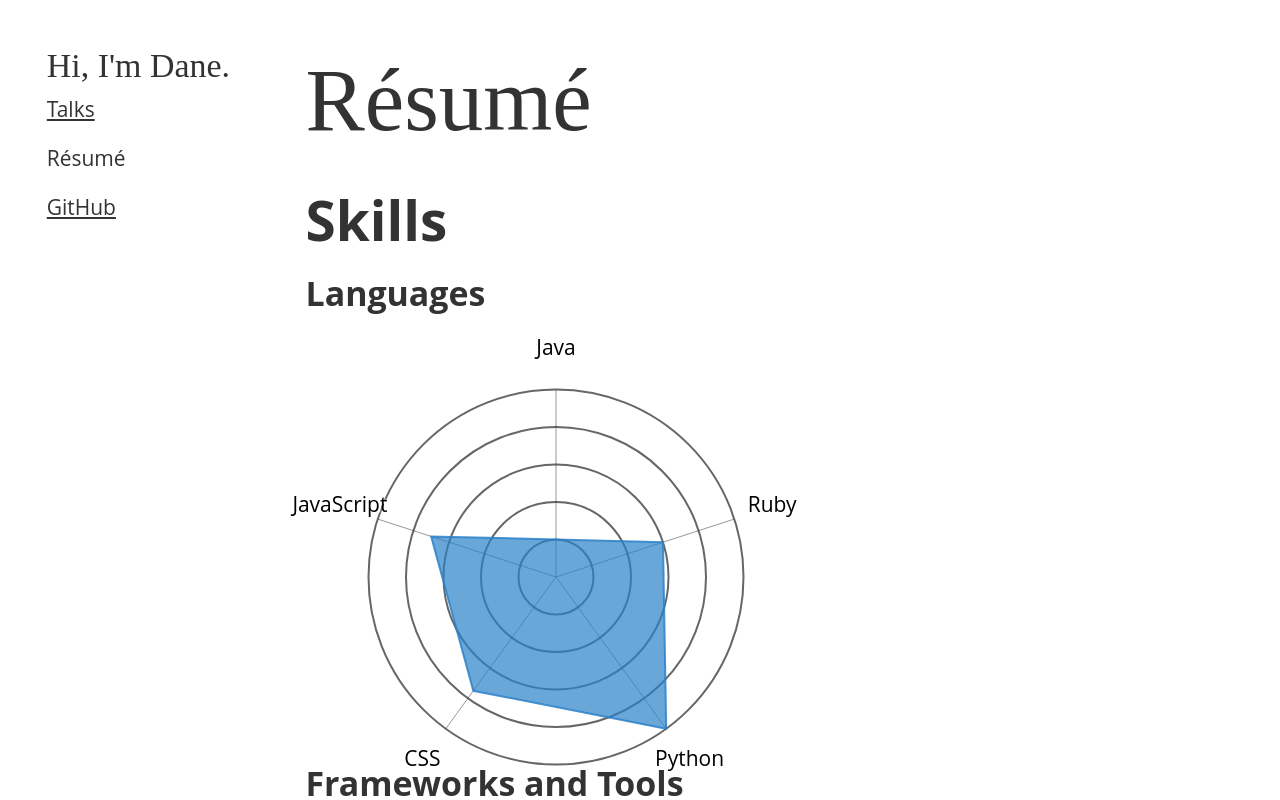
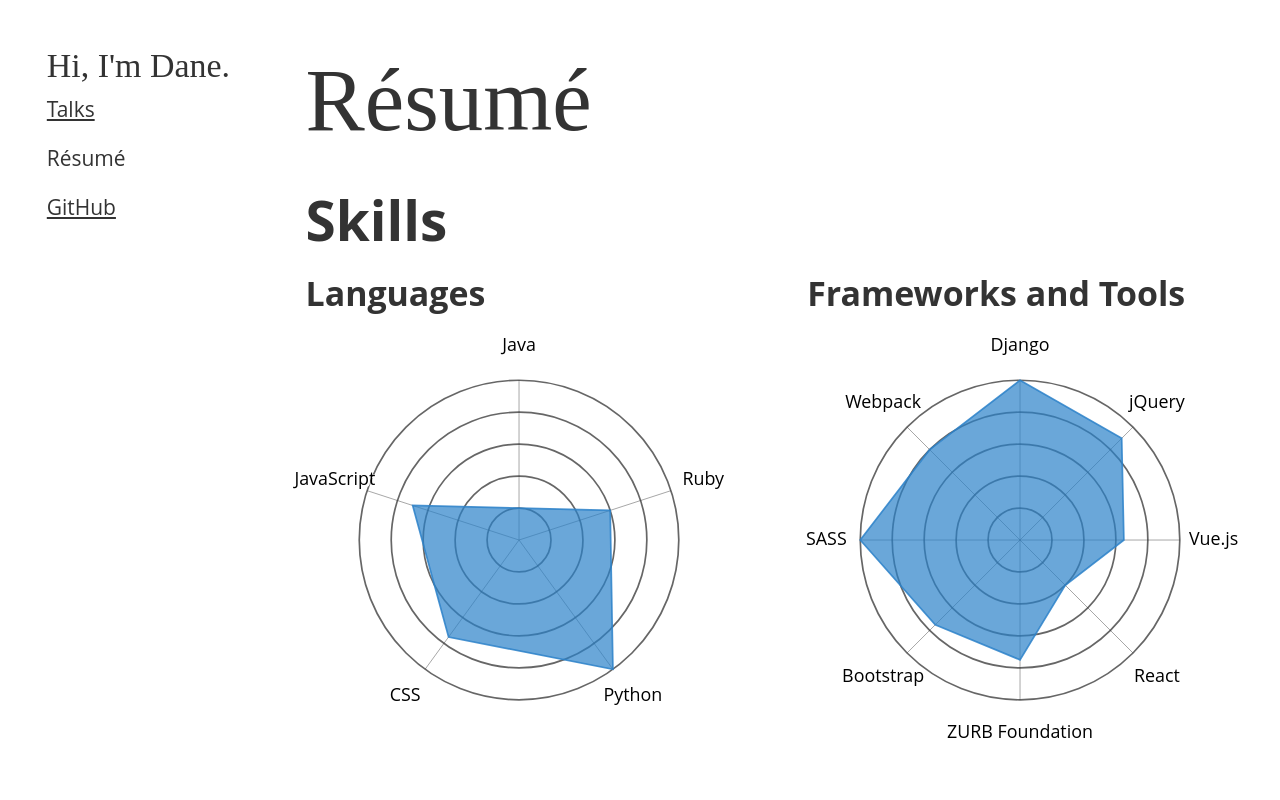
Before and after one commit to daneah/dane.engineering, a Vue app: page /resume in a window 1280 px wide. Shown: the top 800 px of the page. Built offline with nearby package versions, Linux system fonts and the light colour scheme; a web font is replaced by a local one.

Commit message:
Refine SVG sizing for radar plots (#20)

```diff
--- a/src/components/RadarPlot.vue
+++ b/src/components/RadarPlot.vue
@@ -3,7 +3,10 @@
         ref="svgContainer"
         class="svg-container"
     >
-        <svg :viewBox="`0 0 ${size} ${size}`">
+        <svg
+            :viewBox="`0 0 ${size} ${size}`"
+            preserveAspectRatio="xMinyMin meet"
+        >
             <g :transform="`translate(${size / 2}, ${size / 2})`">
                 <circle
                     v-for="(level, levelIndex) in levels"
--- a/src/views/Resume.vue
+++ b/src/views/Resume.vue
@@ -3,17 +3,24 @@
         <BaseHeading>Résumé</BaseHeading>
 
         <BaseHeading :level="2">Skills</BaseHeading>
+
+        <div class="skills">
+            <div class="skill">
                 <BaseHeading :level="3">Languages</BaseHeading>
                 <RadarPlot
                     :levels="5"
                     :characteristics="languages"
                 />
+            </div>
 
+            <div class="skill">
                 <BaseHeading :level="3">Frameworks and Tools</BaseHeading>
                 <RadarPlot
                     :levels="5"
                     :characteristics="frameworksAndTools"
                 />
+            </div>
+        </div>
     </main>
 </template>
 
@@ -104,3 +111,14 @@ export default {
   }
 }
 </script>
+
+<style scoped lang="scss">
+.skills {
+  display: grid;
+
+  @media (min-width: 700px) {
+    grid-template-columns: 1fr 1fr;
+    grid-gap: var(--space-xxl);
+  }
+}
+</style>
```
Lines whose indentation alone changed are shown as unchanged.
